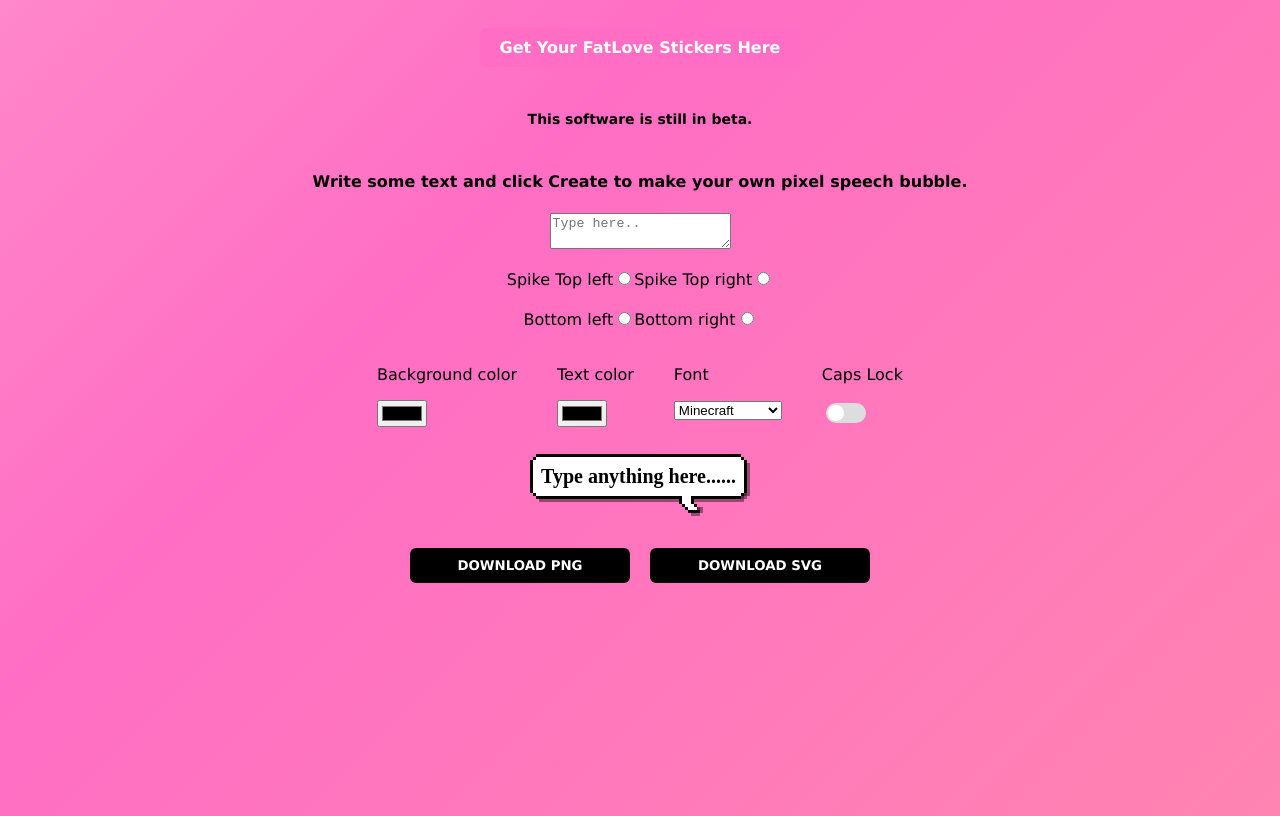
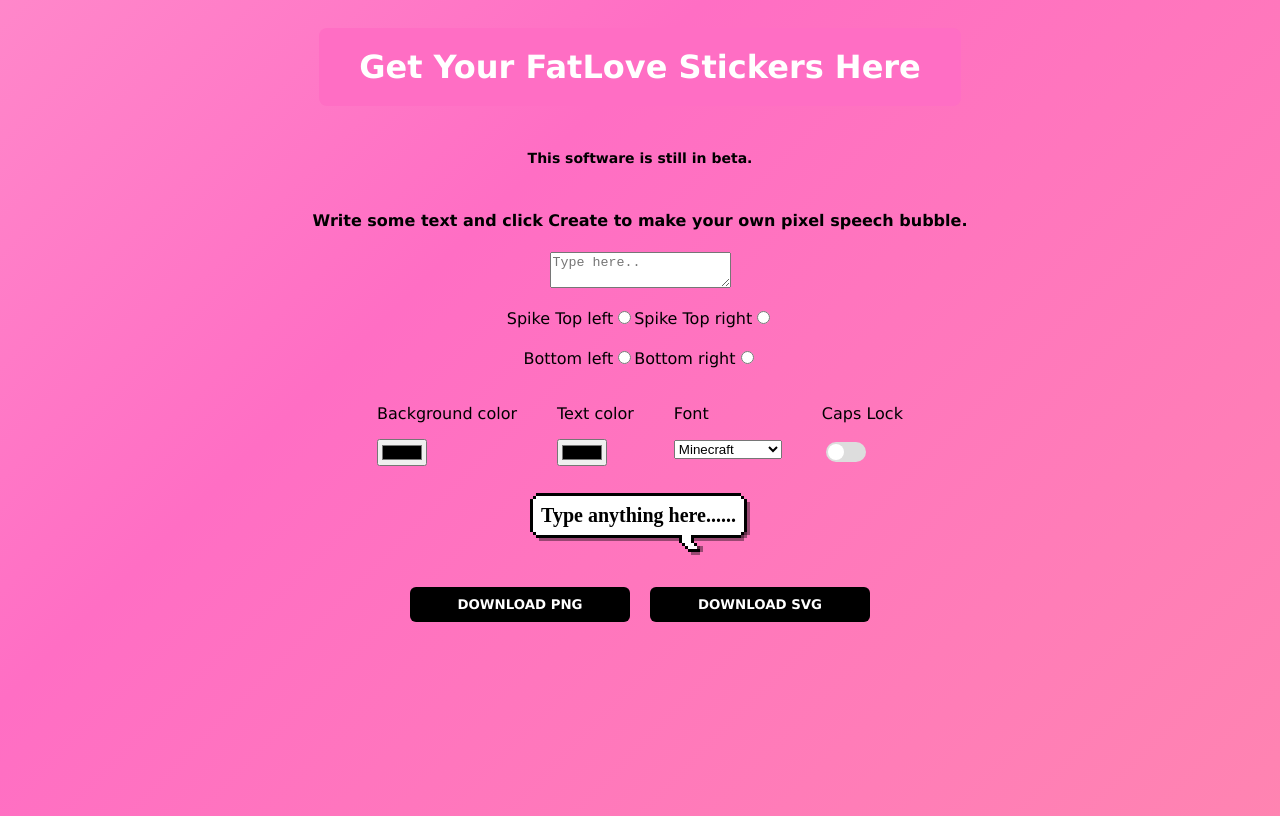
Before and after one commit to coder123332/chatbubble-project, a React (Vite) app: page / in a window 1280 px wide. Built offline with nearby package versions, Linux system fonts and the light colour scheme.

Commit message:
Style shop link

```diff
--- a/src/App.css
+++ b/src/App.css
@@ -28,12 +28,14 @@ body {
 }
 
 .navbar a {
+    display: inline-block;
     color: #fff;
     text-decoration: none;
     font-weight: bold;
     background-color: #ff6ec4;
-    padding: 10px 20px;
-    border-radius: 6px;
+    padding: 20px 40px;
+    font-size: 32px;
+    border-radius: 8px;
 }
 
 .beta-note {
```
Also changed, not shown: 1 other file (tests, documents, lock files or other folders).
